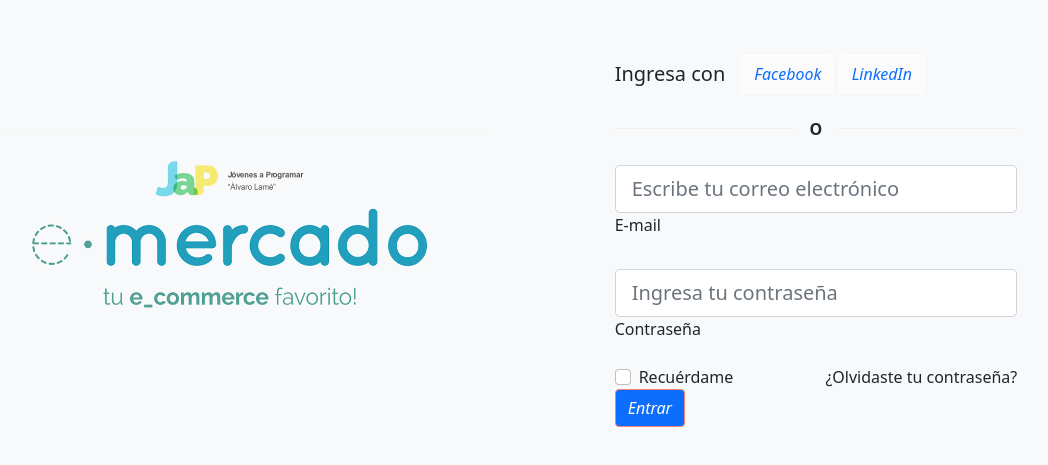
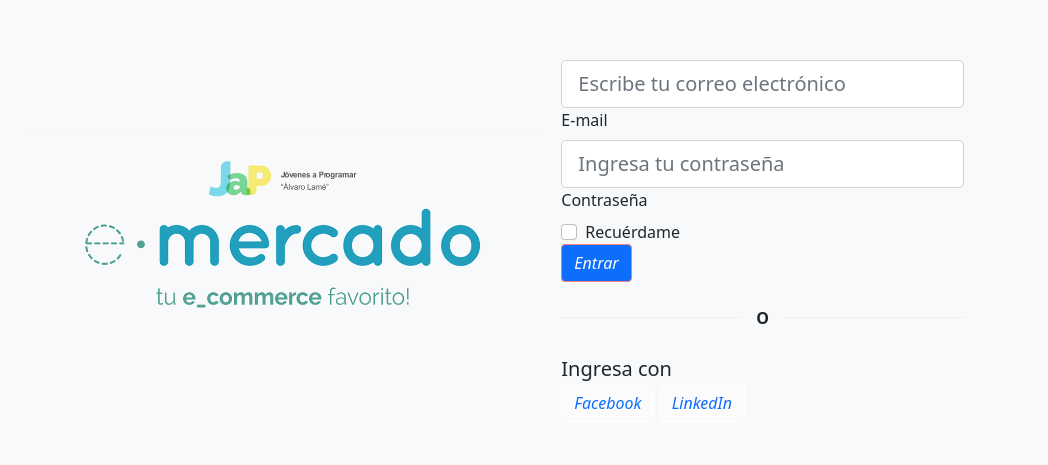
Before and after one commit to eliggz/e_commerce, a plain HTML site: page index.html in a window 1280 px wide. Shown: the part 123-588 px from the top of the page, without its empty margins (144-1192 px from the left). Drawn offline with Linux system fonts and the light colour scheme.

Commit message:
Add files via upload

```diff
--- a/index.html
+++ b/index.html
@@ -25,39 +25,26 @@
           <img src="./img/login.png"
             class="img-fluid" alt="Imagen de prueba">
         </div>
-        <div class="col-md-8 col-lg-6 col-xl-4 offset-xl-1">
+        <div class="col-md-8 col-lg-6 col-xl-4 elform">
           <form onsubmit="manejarSubmit(event)">
-            <div class="d-flex flex-row align-items-center justify-content-left justify-content-lg-start">
-              <p class="lead fw-normal mb-0 me-3">Ingresa con</p>
-              <span>
-              <button type="button" class="btn btn-redes">
-                <a href="https://www.facebook.com/"><i aria-hidden="true"></i>Facebook</a>
-              </button>
 
-              <button type="button" class="btn btn-redes">
 
-                <a href="#"><i aria-hidden="true"></i>LinkedIn</a>
-              </button>
-            </span>
-            </div>
-
-            <div class="divider d-flex align-items-center my-4">
-              <p class="text-center fw-bold mx-3 mb-0">O</p>
-            </div>
 
             <!-- Email input -->
-            <div class="form-outline mb-4">
+            <div class="form-outline correocl">
               <input type="email" id="correo" class="form-control form-control-lg"
                 placeholder="Escribe tu correo electrónico" />
               <label class="form-label" for="correo">E-mail</label>
             </div>
 
             <!-- Contraseña input -->
-            <div class="form-outline mb-3">
+            <div class="form-outline contracl">
               <input type="password" id="contraseña" class="form-control form-control-lg"
                 placeholder="Ingresa tu contraseña" />
               <label class="form-label" for="contraseña">Contraseña</label>
+
             </div>
+
 
             <div class="d-flex justify-content-between align-items-center">
               <!-- Checkbox -->
@@ -66,23 +53,52 @@
                 <label class="form-check-label" for="opcionRecuerdame">
                   Recuérdame
                 </label>
+
               </div>
-              <div id="g_id_onload"
-              data-client_id="527430334733-ao9lql16iqnpnjb52m5ngpeugu8ifs49.apps.googleusercontent.com"
-              data-callback="handleCredentialResponse">
-         </div>
-         <div class="g_id_signin" data-type="standard"></div>
-              <a href="#!" class="text-body">¿Olvidaste tu contraseña?</a>
+
+
+
+
             </div>
 
+  <div>
             <button class="btn btn-primary">
               Entrar
             </button>
           </form>
         </div>
+        <div class="divider d-flex align-items-center my-4">
+          <p class="text-center fw-bold mx-3 mb-0">O</p>
+
+        </div>
+
+        <div class="d-flex googlebt" >
+
+          <span>
+            <p class="lead fw-normal mb-0 me-3">Ingresa con</p>
+            <div id="g_id_onload"
+          data-client_id="527430334733-ao9lql16iqnpnjb52m5ngpeugu8ifs49.apps.googleusercontent.com"
+          data-callback="accesoGoogle">
+          <div class="g_id_signin" data-type="standard"></div>
+     </div>
+     <div>
+          <button type="button" class="btn btn-redes">
+            <a href="https://www.facebook.com/"><i aria-hidden="true"></i>Facebook</a>
+          </button>
+
+          <button type="button" class="btn btn-redes">
+
+            <a href="https://linkedin.com"><i aria-hidden="true"></i>LinkedIn</a>
+          </button>
+        </span>
+        </div>
+
+        </div>
       </div>
+
     </div>
       </div>
+
 
     </div>
   </section>
```
Also changed, not shown: categories.html (+4 -5 lines), my-profile.html (+4 -5 lines), product-info.html (+0 -2 lines), products.html (+0 -2 lines), sell.html (+4 -5 lines), home.html (line endings or trailing spaces).
